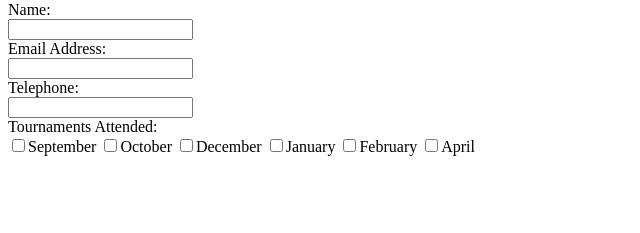
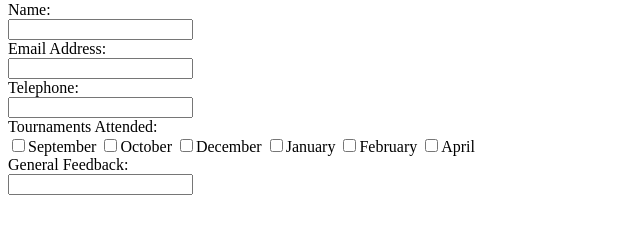
Before and after one commit to bjhuot/Wyatt-Submission-Form, a plain HTML site: page index.html in a window 1280 px wide. Shown: the part 79-312 px from the top of the page, without its empty margins (0-640 px from the left). Drawn offline with Linux system fonts and the light colour scheme.

Commit message:
Started Tournament specific questions

```diff
--- a/index.html
+++ b/index.html
@@ -8,7 +8,7 @@
 
   </header>
   <main>
-    <form action="index.html" method="post">
+    <form class="constant" action="index.html" method="post">
       <h1>Submit League Feedback</h1>
       <label for="name">Name:</label><br>
       <input type="text" id="name" name="guestName"><br>
@@ -27,6 +27,11 @@
       <input type="checkbox" id="feb" name="feb"><label for="feb">February</label>
       <input type="checkbox" id="apr" name="mar"><label for="apr">April</label>
     </form>
+
+    <form class="tournament" action="index.html" method="post">
+      <label for="feedback">General Feedback:</label><br>
+      <input type="Feedback" id="feedback" name="guestFeedback"><br>
+    </form>
   </main>
 </body>
 
```
